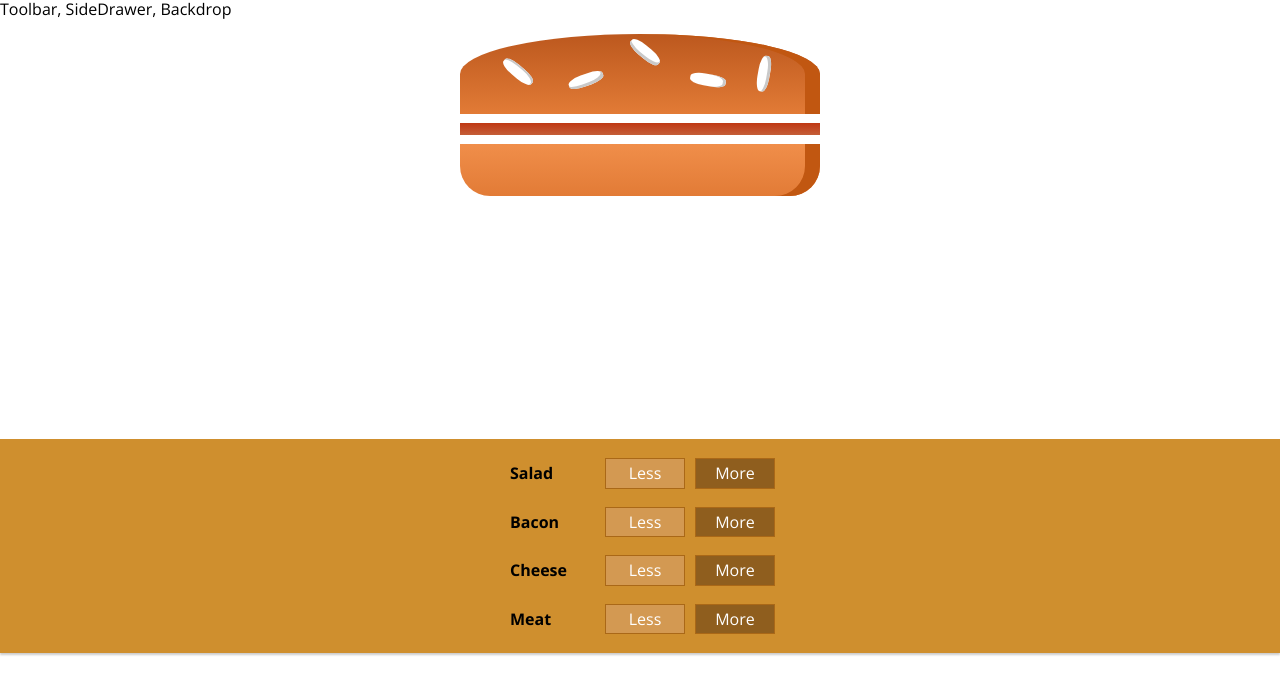
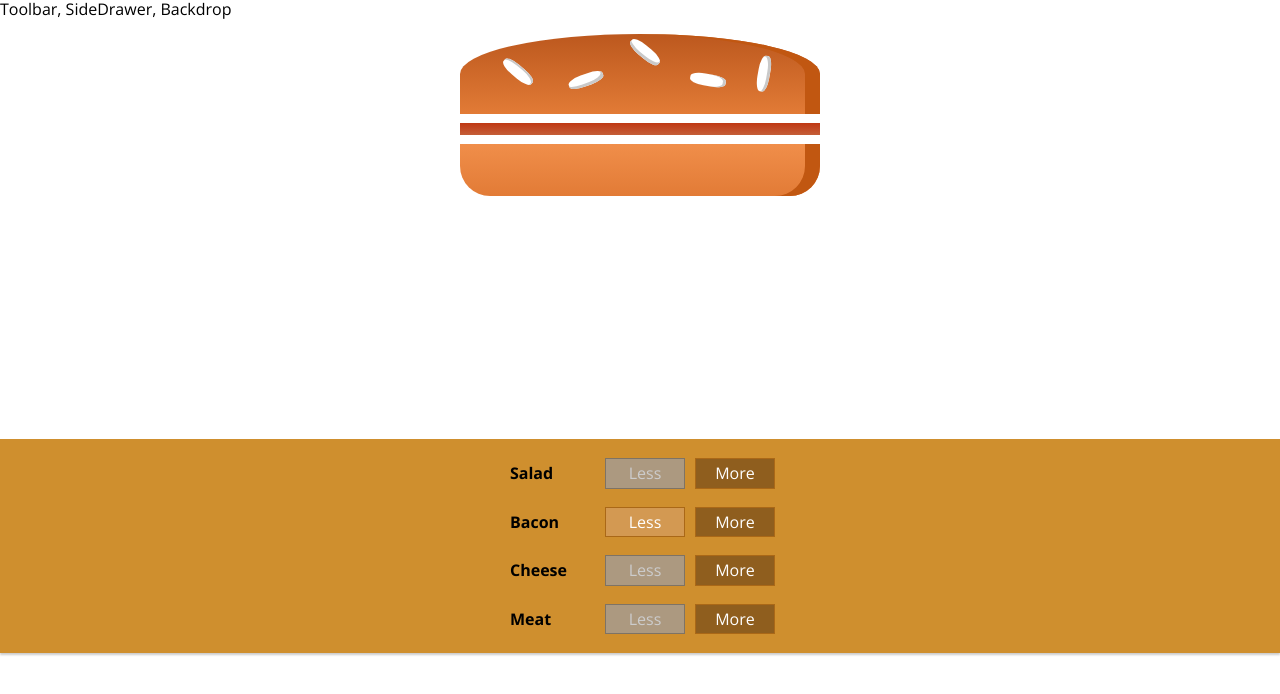
Before and after one commit to Serilian/burger-builder, a React app: page / in a window 1280 px wide. Shown: the top 694 px of the page. Built offline with nearby package versions, Linux system fonts and the light colour scheme.

Commit message:
Adding ingredient controls logic.

```diff
--- a/src/components/Burger/BuildControls/BuildControl/BuildControl.js
+++ b/src/components/Burger/BuildControls/BuildControl/BuildControl.js
@@ -5,8 +5,8 @@
     return (
         <div className="BuildControl">
             <div className="Label">{props.label}</div>
-            <button className="Less">Less</button>
-            <button className="More">More</button>
+            <button disabled={props.disabled} className="Less" onClick={props.removed}>Less</button>
+            <button onClick={props.added} className="More">More</button>
         </div>
     )
 };
--- a/src/components/Burger/BuildControls/BuildControls.js
+++ b/src/components/Burger/BuildControls/BuildControls.js
@@ -14,7 +14,13 @@
         <div className="BuildControls">
             {controls.map(control => {
                 return (
-                    <BuildControl key={control.label} label={control.label}/>
+                    <BuildControl
+                        key={control.label}
+                        label={control.label}
+                        added={() => props.ingredientAdded(control.type)}
+                        removed={()=> props.ingredientRemoved(control.type)}
+                        disabled={props.disabled[control.type]}
+                    />
                 )
             })}
         </div>
--- a/src/containers/BurgerBuilder/BurgerBuilder.js
+++ b/src/containers/BurgerBuilder/BurgerBuilder.js
@@ -3,6 +3,13 @@
 import Burger from '../../components/Burger/Burger';
 import BuildControls from '../../components/Burger/BuildControls/BuildControls'
 
+
+const INGREDIENT_PRICES = {
+    salad: 0.5,
+    cheese: 0.4,
+    meat: 1.3,
+    bacon: 0.6
+};
 
 class BurgerBuilder extends Component {
 
@@ -14,16 +21,63 @@
                 bacon: 1,
                 cheese: 0,
                 meat: 0
-            }
+            },
+            totalPrice: 4
         };
     }
 
+    addIngredientHandler = (type) => {
+        const oldCount = this.state.ingredients[type];
+        const updatedCount = oldCount + 1;
+        const updatedIngredients = {...this.state.ingredients};
+        updatedIngredients[type] = updatedCount;
+        const priceAddition = INGREDIENT_PRICES[type];
+        const oldPrice = this.state.totalPrice;
+        const newPrice = oldPrice + priceAddition;
+
+        this.setState({
+            ingredients: updatedIngredients,
+            totalPrice: newPrice
+        })
+    };
+
+    removeIngredientHandler = (type) => {
+        const oldCount = this.state.ingredients[type];
+        if(oldCount <= 0) {
+            return;
+        }
+
+        const updatedCount = oldCount - 1;
+        const updatedIngredients = {...this.state.ingredients};
+        updatedIngredients[type] = updatedCount;
+        const priceDeduction = INGREDIENT_PRICES[type];
+        const oldPrice = this.state.totalPrice;
+        const newPrice = oldPrice - priceDeduction;
+
+        this.setState({
+            ingredients: updatedIngredients,
+            totalPrice: newPrice
+        })
+    };
 
     render() {
+
+        const disabledInfo = {
+          ...this.state.ingredients
+        };
+
+        for (let key in disabledInfo) {
+            disabledInfo[key] = disabledInfo[key] <= 0;
+        }
+
         return (
             <>
                 <Burger ingredients={this.state.ingredients}/>
-                <BuildControls/>
+                <BuildControls
+                    ingredientAdded={this.addIngredientHandler}
+                    ingredientRemoved={this.removeIngredientHandler}
+                    disabled={disabledInfo}
+                />
             </>
         );
     }
```
